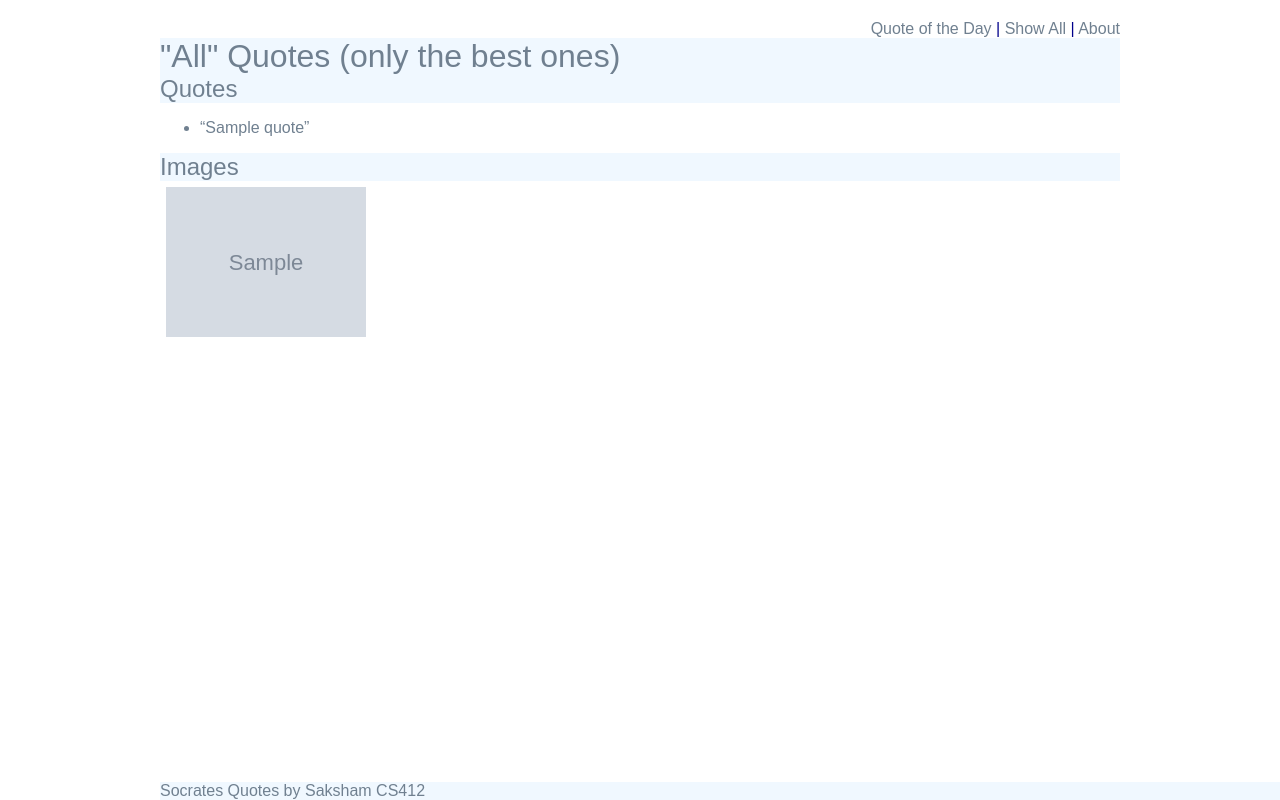
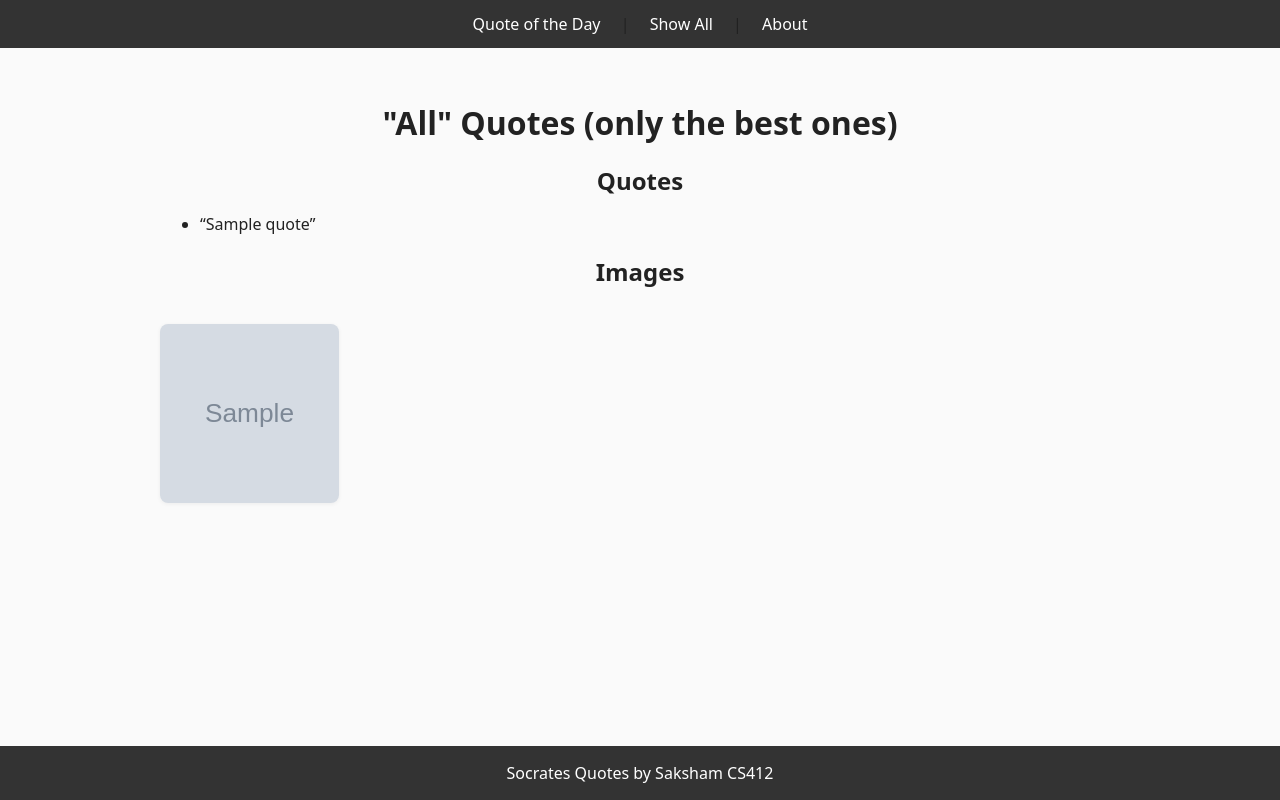
Before and after one commit to Saksham106/cs412, a Django app: template quotes/templates/quotes/show_all.html in a window 1280 px wide. Run offline with Django 5.2, Linux system fonts and the light colour scheme; the template is opened without the code that fills it: most values are stand-ins (such as "Sample title", 1, 10 or a date in 2020); grey boxes marked "Sample" are stand-in pictures.

Commit message:
worked on the html files and updated styling

```diff
--- a/quotes/templates/quotes/base.html
+++ b/quotes/templates/quotes/base.html
@@ -2,7 +2,7 @@
 <html>
   <head>
     <title>Quotes</title>
-    <link rel="stylesheet" href="{% static 'styles.css' %}">
+    <link rel="stylesheet" href="{% static 'quotes_styles.css' %}">
   </head>
   <body>
     <nav>
@@ -11,7 +11,9 @@
       <a href="{% url 'about' %}">About</a>
     </nav>
 
-    {% block content %}{% endblock %}
+    <main class="container">
+      {% block content %}{% endblock %}
+    </main>
 
     <footer>Socrates Quotes by Saksham CS412</footer>
   </body>
--- a/quotes/templates/quotes/quote.html
+++ b/quotes/templates/quotes/quote.html
@@ -2,6 +2,6 @@
 
 {% block content %}
   <h1>Quote of the Day - Socrates</h1>
-  <p>“{{ quote }}”</p>
-  <img src="{{ single_image }}" alt="Socrates" style="max-width: 420px;">
+  <blockquote class="quote-text">“{{ quote }}”</blockquote>
+  <img class="quote-img" src="{{ single_image }}" alt="Socrates">
 {% endblock %}
--- a/quotes/templates/quotes/show_all.html
+++ b/quotes/templates/quotes/show_all.html
@@ -13,9 +13,11 @@
   </ul>
 
   <h2>Images</h2>
-  {% for u in all_images %}
-    <img src="{{ u }}" style="max-width: 200px; margin: 6px;">
-  {% empty %}
-    <p>No images yet.</p>
-  {% endfor %}
+  <ul class="images-list">
+    {% for u in all_images %}
+      <li><img src="{{ u }}" alt="Socrates"></li>
+    {% empty %}
+      <li>No images yet.</li>
+    {% endfor %}
+  </ul>
 {% endblock %}
--- a/quotes/urls.py
+++ b/quotes/urls.py
@@ -1,10 +1,18 @@
+# File: urls.py
+# Author: Saksham Goel (saksham@bu.edu), 09/09/2025
+# Description: URL configuration for the "quotes" Django app. Routes the
+# main random-quote page, the show-all page, and the about page.
+
+"""URL patterns for the quotes app."""
+
 from django.urls import path
-from django.conf import settings
 from . import views
 
+# Each path maps a URL pattern (relative to where this app is included)
+# to a view function in views.py.
 urlpatterns = [
-    path(r'', views.quote, name='quote'),
-    path(r'quote/', views.quote, name='quote'),
-    path(r'show_all/', views.show_all, name='show_all'),
-    path(r'about/', views.about, name='about'),
+    path("", views.quote, name="quote"),            # /quotes/ → random quote + image
+    path("quote/", views.quote, name="quote"),      # /quotes/quote/ → same as main
+    path("show_all/", views.show_all, name="show_all"),  # /quotes/show_all/ → list all
+    path("about/", views.about, name="about"),           # /quotes/about/ → about page
 ]
--- /dev/null
+++ b/static/quotes_styles.css
@@ -0,0 +1,114 @@
+/* ===== Page layout (sticky footer) ===== */
+html, body {
+  height: 100%;
+  display: flex;
+  flex-direction: column;
+}
+
+body {
+  margin: 0;
+  font-family: system-ui, -apple-system, "Segoe UI", Roboto, sans-serif;
+  background: #fafafa;
+  color: #222;
+}
+
+/* ===== Nav ===== */
+nav {
+  background: #333;
+  padding: 0.8rem;
+  text-align: center;
+}
+nav a {
+  color: #fff;
+  text-decoration: none;
+  margin: 0 1rem;
+  font-weight: 500;
+}
+nav a:hover { text-decoration: underline; }
+
+/* ===== Content wrapper ===== */
+.container {
+  flex: 1;
+  max-width: 60rem;   /* ~960px, responsive-friendly */
+  margin: 2rem auto;
+  padding: 0 1rem;
+  width: 100%;
+}
+
+/* ===== Headings ===== */
+h1, h2 {
+  text-align: center;
+  margin-bottom: 1rem;
+}
+
+/* ===== Card (optional wrapper) ===== */
+.card {
+  background: #fff;
+  padding: 1.5rem;
+  margin: 1.5rem auto;
+  border-radius: 12px;
+  box-shadow: 0 2px 6px rgba(0,0,0,0.08);
+  text-align: center;
+}
+
+/* ===== Quote (random page) ===== */
+blockquote {
+  font-size: clamp(1.4rem, 2.5vw, 2rem);  /* bigger, scales on wide screens */
+  font-style: italic;
+  margin: 1rem auto 2rem;
+  line-height: 1.6;
+  color: #111;
+  text-align: center;
+  max-width: 50ch;                        /* keeps lines a comfortable width */
+}
+
+/* Center & size the hero image (random page) */
+img.quote-img {
+  display: block;
+  margin: 0 auto;
+  width: clamp(12rem, 30vw, 22rem);
+  aspect-ratio: 1 / 1;
+  object-fit: cover;
+  border-radius: 10px;
+  box-shadow: 0 2px 8px rgba(0,0,0,.08);
+}
+
+/* ===== Generic images (fallback) ===== */
+img {
+  display: block;
+  margin: 0.75rem auto;
+  max-width: 100%;
+  height: auto;
+  border-radius: 8px;
+}
+
+/* ===== "Show All" images as a grid list ===== */
+.images-list {
+  list-style: none;
+  padding: 0;
+  margin: 1.5rem 0 0;
+  display: grid;
+  grid-template-columns: repeat(auto-fill, minmax(160px, 1fr));
+  gap: 1rem;
+}
+.images-list li {
+  display: flex;
+  justify-content: center;
+}
+.images-list img {
+  width: 100%;
+  max-width: 220px;
+  aspect-ratio: 1 / 1;
+  object-fit: cover;
+  border-radius: 8px;
+  box-shadow: 0 1px 4px rgba(0,0,0,.06);
+}
+
+/* ===== Footer ===== */
+footer {
+  background: #333;
+  color: #fff;
+  padding: 1rem;
+  text-align: center;
+  margin-top: auto;
+}
```
Also changed, not shown: quotes/views.py (+9 -1 lines).
